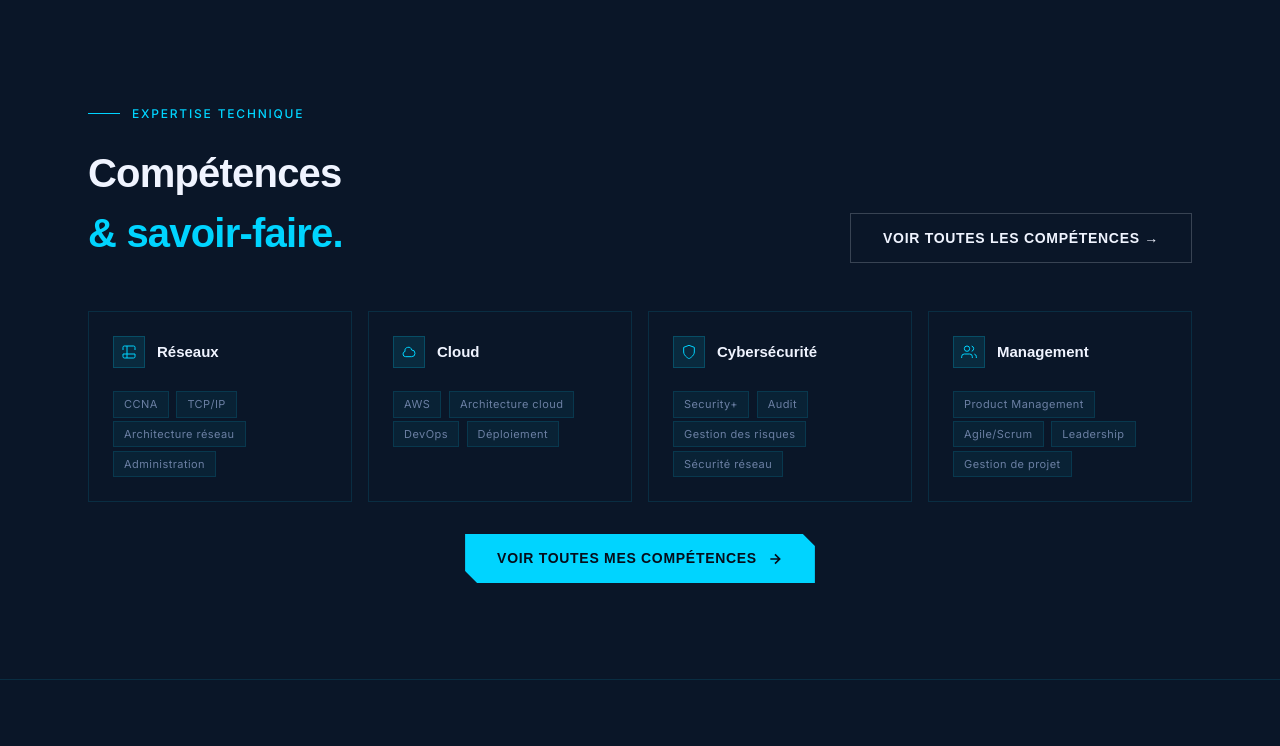
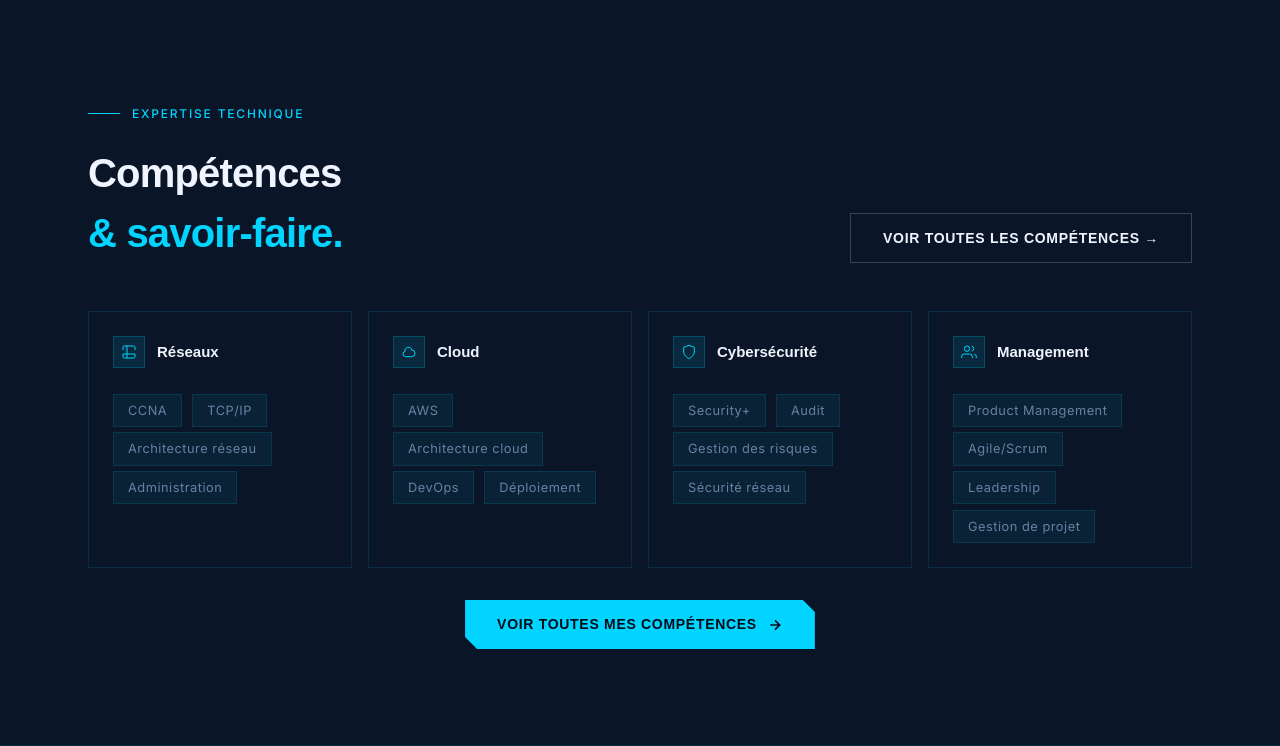
Before and after one commit to PABIN01/mon-portfolio, a Django app: page / in a window 1280 px wide. Shown: the part 3405-4151 px from the top of the page. Run offline with Django 5.2, Linux system fonts and the light colour scheme; data that the repository does not hold is empty; some libraries are stand-ins or nearby versions.

Commit message:
Fix: skill-chip taille police + espacement + hover

```diff
--- a/templates/core/home.html
+++ b/templates/core/home.html
@@ -436,13 +436,21 @@
 
 .skill-chip {
     display: inline-block;
-        padding: 0.25rem 0.625rem;
+    padding: 0.375rem 0.875rem;
     background: rgba(0,212,255,0.06);
     border: 1px solid rgba(0,212,255,0.12);
-        font-size: 0.6875rem;
+    font-size: 0.8rem;
     color: var(--muted);
-        margin: 0.2rem 0.2rem 0 0;
+    margin: 0.35rem 0.35rem 0 0;
     letter-spacing: 0.04em;
+    transition: all 0.2s ease;
+}
+
+.skill-chip:hover {
+    border-color: var(--cyan);
+    color: var(--cyan);
+    background: rgba(0,212,255,0.1);
+    transform: translateY(-2px);
 }
 
     /* ─── EXPERIENCE PREVIEW ─── */
```
Lines whose indentation alone changed are shown as unchanged.
